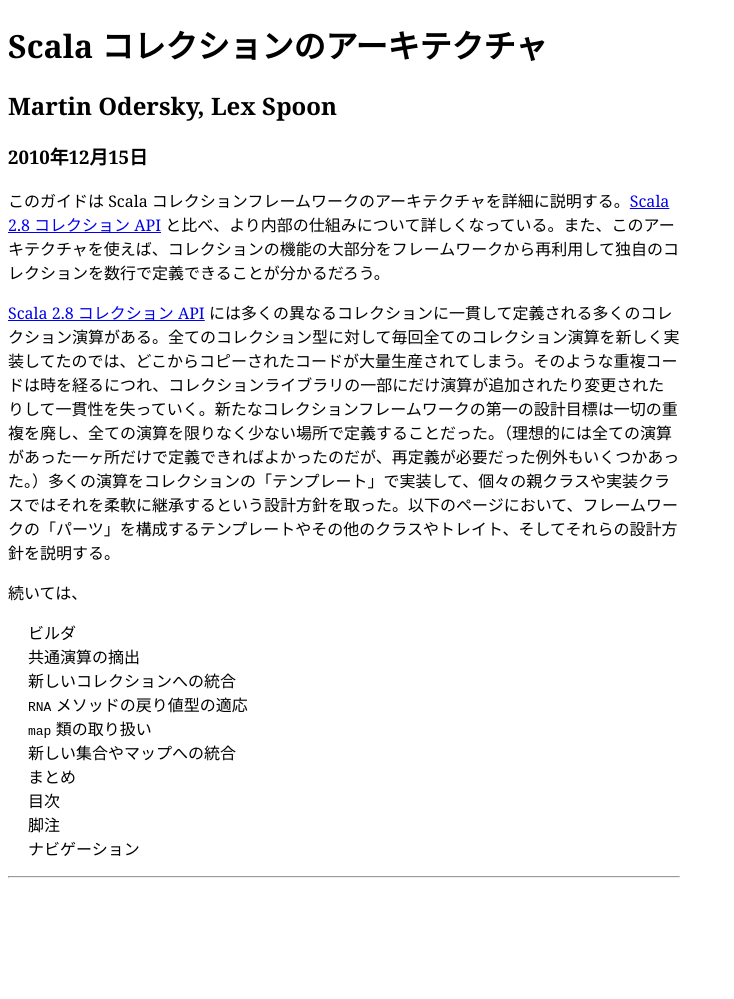
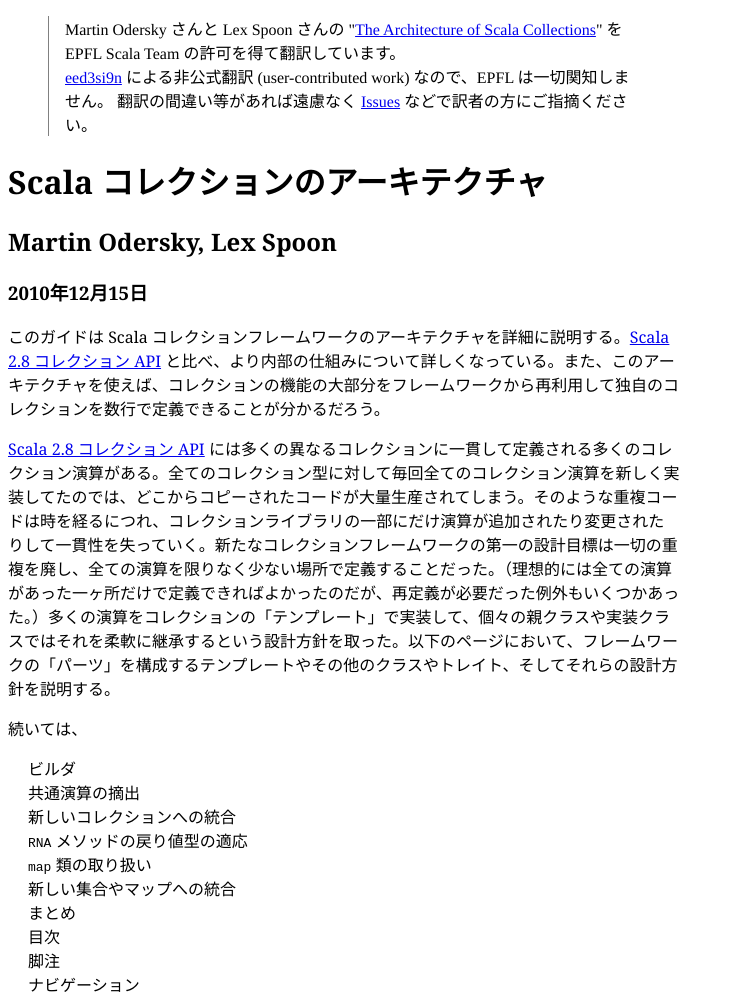
Before and after one commit to scalajp/scala-collections-impl-doc-ja, a plain HTML site: page collections-impl_0.html in a window 1280 px wide. Shown: the top 999 px of the page, without its empty margins (0-734 px from the left). Before the commit the page ends 886 px from the top, so only its background shows below. Drawn offline with Linux system fonts and the light colour scheme.

Commit message:
don't bug EPFL blurb.

```diff
--- a/collections-impl_0.html
+++ b/collections-impl_0.html
@@ -8,6 +8,16 @@
 <link rel="stylesheet" type="text/css" href="guide.css" />
 </head>
 <body dir="ltr">
+<blockquote class="transnote">
+<p>Martin Odersky さんと Lex Spoon さんの "<a href=
+"http://www.scala-lang.org/docu/files/collections-api/collections-impl.html">The
+Architecture of Scala Collections</a>" を EPFL Scala Team の許可を得て翻訳しています。<br />
+<a href="http://eed3si9n.com/">eed3si9n</a> による非公式翻訳 (user-contributed work) なので、EPFL は一切関知しません。
+翻訳の間違い等があれば遠慮なく <a href=
+"https://github.com/eed3si9n/scala-collections-impl-doc-ja/issues">Issues</a>
+などで訳者の方にご指摘ください。</p>
+</blockquote>
+
 <h1 class="maketitle">Scala コレクションのアーキテクチャ</h1>
 <h2 class="maketitle">Martin Odersky, Lex Spoon</h2> <h3 class="maketitle">2010年12月15日</h3> <p>このガイドは Scala コレクションフレームワークのアーキテクチャを詳細に説明する。<a href="http://www.artima.com/scalazine/articles/scala_collections.html">Scala 2.8 コレクション API</a> と比べ、より内部の仕組みについて詳しくなっている。また、このアーキテクチャを使えば、コレクションの機能の大部分をフレームワークから再利用して独自のコレクションを数行で定義できることが分かるだろう。<p><a href="http://www.scala-lang.org/docu/files/collections-api/collections.html">Scala 2.8 コレクション API</a> には多くの異なるコレクションに一貫して定義される多くのコレクション演算がある。全てのコレクション型に対して毎回全てのコレクション演算を新しく実装してたのでは、どこからコピーされたコードが大量生産されてしまう。そのような重複コードは時を経るにつれ、コレクションライブラリの一部にだけ演算が追加されたり変更されたりして一貫性を失っていく。新たなコレクションフレームワークの第一の設計目標は一切の重複を廃し、全ての演算を限りなく少ない場所で定義することだった。（理想的には全ての演算があった一ヶ所だけで定義できればよかったのだが、再定義が必要だった例外もいくつかあった。）多くの演算をコレクションの「テンプレート」で実装して、個々の親クラスや実装クラスではそれを柔軟に継承するという設計方針を取った。以下のページにおいて、フレームワークの「パーツ」を構成するテンプレートやその他のクラスやトレイト、そしてそれらの設計方針を説明する。
 
```
